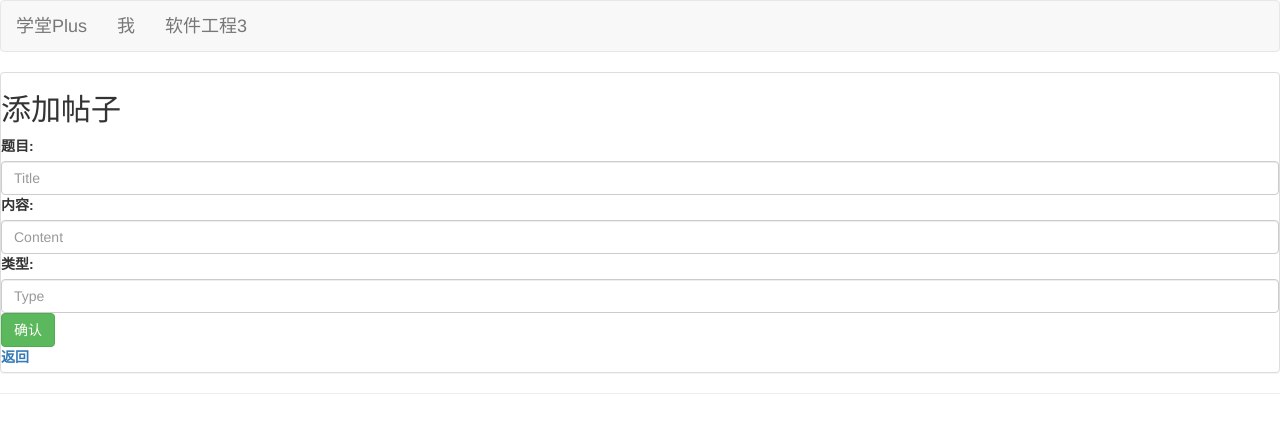
After one commit to yangsz14/xuetangPlus, a Django app: template web/templates/web/post_post.html in a window 1280 px wide. The commit adds this page. Shown: the top 433 px of the page. Run offline with Django 3.2, Linux system fonts and the light colour scheme; the template is opened without the code that fills it, so the values that code supplies are empty; some libraries are stand-ins or nearby versions.

Commit message:
Add post a post

```diff
--- /dev/null
+++ b/web/forms.py
@@ -0,0 +1,3 @@
+from django import forms
+from .models import*
+from django.contrib.auth.models import User
--- a/web/templates/base.html
+++ b/web/templates/base.html
@@ -19,11 +19,13 @@
         <div class="navbar-header">
             <a class="navbar-brand" href="{%url 'index'%}">学堂Plus</a>
         </div>
-        <div class="kind">
-            <ul class="nav navbar-nav">
-                <li class="active"><a href="{%url 'me'%}">我</a></li>
-            </ul>
+        <div class="navbar-header">
+            <a class="navbar-brand" href="{%url 'me'%}">我</a>
         </div>
+        <div class="navbar-header">
+            <a class="navbar-brand" href="/course/1/">软件工程3</a>
+        </div>
+
     </nav>
     {% endblock %}
     </div>
--- a/web/templates/web/course_bbs_list.html
+++ b/web/templates/web/course_bbs_list.html
@@ -4,6 +4,7 @@
 {% block content %}
 
     <h1>{{ user.U_name }}（这块要改成汉字昵称）您选的{{ course.C_Name }}课程，所有帖子列表</h1>
+    <h2><a href="/post/{{ course.id }}">发帖</a></h2>
 <ul>
 {% for post in posts %}
     <li>
@@ -14,6 +15,7 @@
         <div>称号：此处要改成文字 如"邯郸学步"{{ post.P_User.U_name}}</div>
         <div>类别：此处要改成文字 如"提问，回答，采纳，笔记等"{{ post.P_Type}}</div>
         <div>点赞数：此处要有{{ post.P_LikeNum}}</div>
+        <button><a href="/course/{{ course.id }}/post/{{ post.id }}">详情</a></button>
     </li>
 {% empty %}
     <li>抱歉，目前还没有帖子。</li>
--- /dev/null
+++ b/web/templates/web/post_post.html
@@ -0,0 +1,42 @@
+{% extends "base.html" %}
+
+{% block title %}-登录{% endblock %}
+{% block content %}
+
+    <div class="form">
+    <div class="register panel panel-default ">
+        <h2>添加帖子</h2>
+        {% if error %}
+            <div class="alert alert-danger alert-dismissible" role="alert">
+                <button type="button" class="close" data-dismiss="alert" aria-label="Close"><span
+                        aria-hidden="true">&times;</span></button>
+                <strong>Error!</strong> {{ error }}
+            </div>
+        {% endif %}
+        <form class="form-base" action="/post/{{course.id}}/" method="post" enctype="multipart/form-data">
+            {% csrf_token %}
+
+            <div class="form_row">
+                <label for="id_title">题目:</label>
+                <input type="text" class="form-control" placeholder="Title" name="P_Title" value="{{ P_Title }}">
+            </div>
+
+            <div class="form_row">
+                <label for="id_content">内容:</label>
+                <input type="text" class="form-control" placeholder="Content" name="P_Content" value="{{ P_Content }}">
+            </div>
+
+            <div class="form_row">
+                <label for="id_type">类型:</label>
+                <input type="text" class="form-control" placeholder="Type" name="P_Type" value="{{ P_Type }}">
+            </div>
+
+            <input type="submit" class="btn btn-success form_button" value="确认">
+        </form>
+        <div class="form_row">
+            <label><a href="/course/{{ course.id }}/">返回</a></label>
+        </div>
+    </div>
+    </div>
+
+{% endblock %}
--- a/web/urls.py
+++ b/web/urls.py
@@ -3,11 +3,12 @@ from . import views
 from .views import *
 urlpatterns = [
     url(r'^$', views.bbs_list, name='index'),
-    url(r'^course/(?P<courseid>\d+)/$', CoursePostListView.as_view()),
+    url(r'^course/(?P<courseid>\d+)/$', CoursePostListView.as_view(),name='course'),
     url(r'^login/$',views.login,name='login'),
     url(r'^course/(?P<courseid>\d+)/post/(?P<postid>\d+)/$',CoursePostDetailView.as_view()),
     url(r'^me/$',views.user_self_info,name='me'),
     url(r'^like_post_deal/$', views.like_post_deal),
+    url(r'^post/(\d+)/$',views.post_course_post,name='newpost'),
     #迭代一前请写一下用户修改个人信息的页面，麻烦了
     #迭代一前请写一下用户发帖的页面，麻烦了
 ]
```
Also changed, not shown: web/views.py (+38 -2 lines).
